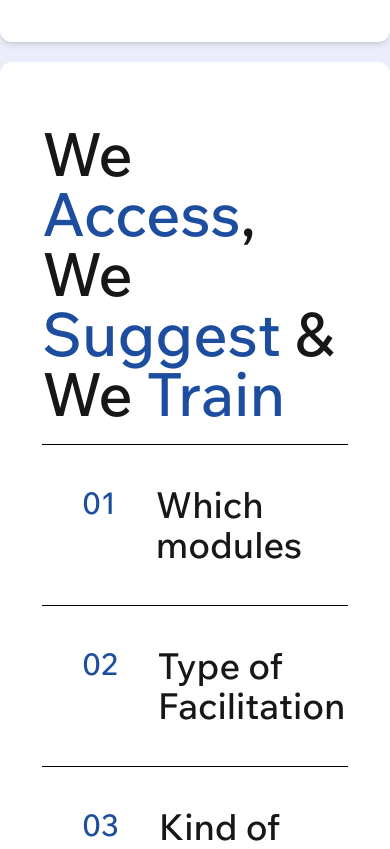
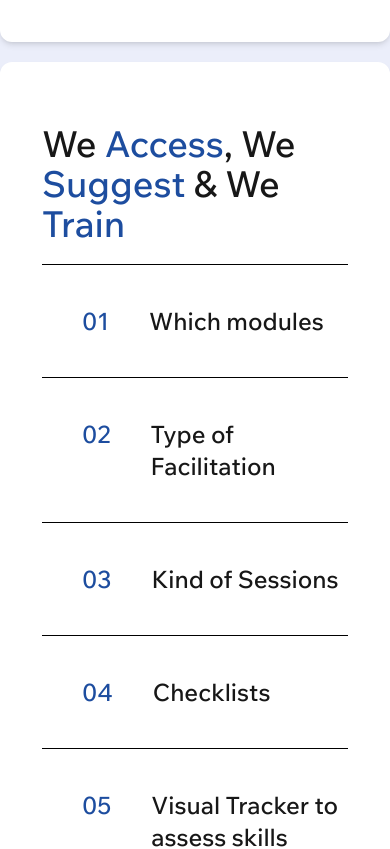
Before and after one commit to SaiShashikant/kovaad.web, a Next.js app: page / in a window 390 px wide. Shown: the part 8200-9049 px from the top of the page. Built offline with nearby package versions, Linux system fonts and the light colour scheme.

Commit message:
css update

```diff
--- a/src/components/cards.tsx
+++ b/src/components/cards.tsx
@@ -154,7 +154,7 @@ export const Cards = () => {
                         {item.id === 9 && (
                             <div className=" relative mx-auto  shadow-md min-h-screen md:flex block justify-evenly items-center md:w-[95%] w-full rounded-xl border-2 border-white m-5 p-5 bg-white" id="home">
                                 <div className="w-full p-5">
-                                    <div className="text-6xl font-bold md:my-10 my-5">
+                                    <div className="md:text-6xl text-4xl                                     font-bold md:my-10 my-5">
                                         {item.title.map((title, index) => (
                                             <span key={index}>
                                             {title.plain}
@@ -169,8 +169,8 @@ export const Cards = () => {
                                             <div className="w-full h-[1px] bg-black my-3"></div>
                                             {typeof item === 'object' ? (
                                                 <div className="flex my-10 md:my-16">
-                                                    <div className="font-bold text-3xl md:ml-20 ml-10 text-kovaad-blue">{item.sno}</div>
-                                                    <div className="text-4xl font-light md:ml-20 ml-10">{item.desc}</div>
+                                                    <div className="font-bold md:text-3xl text-2xl items-center md:ml-20 ml-10 text-kovaad-blue">{item.sno}</div>
+                                                    <div className="md:text-4xl text-2xl font-light items-center md:ml-20 ml-10">{item.desc}</div>
                                                 </div>
                                             ) : (
                                                 <div>{item}</div>
```
